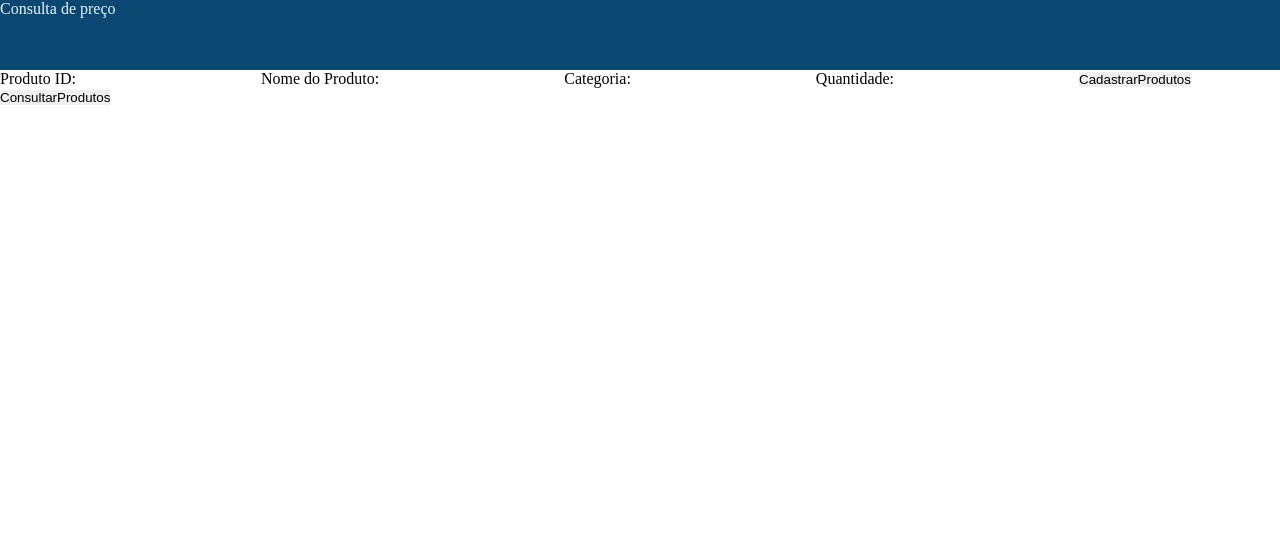
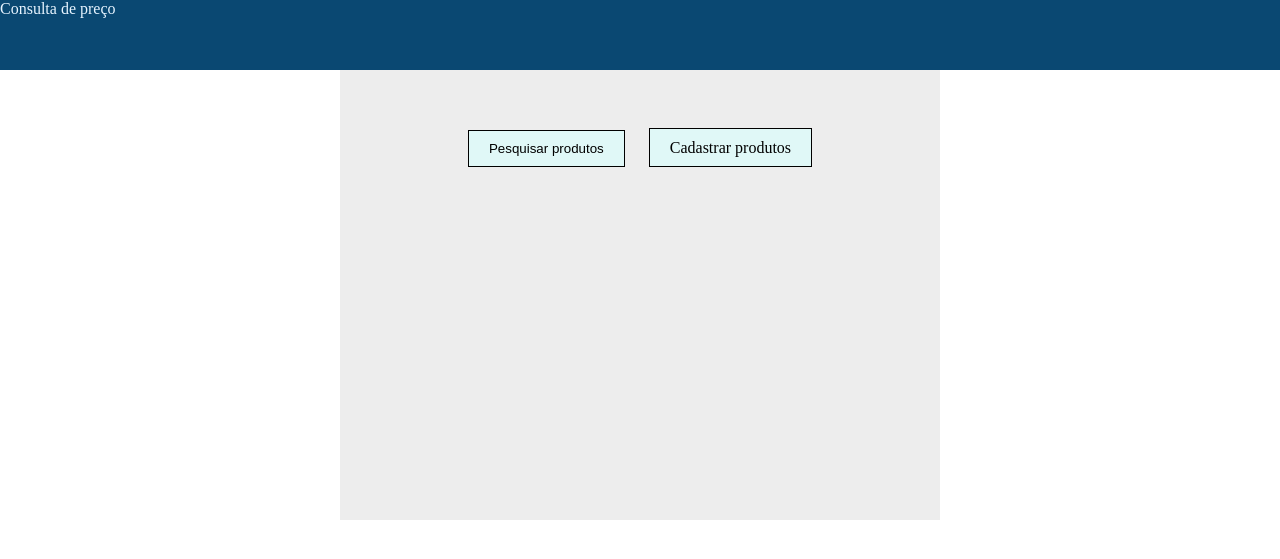
Before and after one commit to OtavioAPLima/javascript, a PHP site: page /menuUsuario.html in a window 1280 px wide. Shown: the top 559 px of the page. Run offline with PHP 8.4, Linux system fonts and the light colour scheme.

Commit message:
Cadastro e pesquisa de produtos

```diff
--- a/consultaProdutos.html
+++ b/consultaProdutos.html
@@ -25,8 +25,8 @@
         </div>
 
     </div>
-</Principal>
+</div>
 
 </body>
 
-</HMTL>
+</html>
--- a/index.html
+++ b/index.html
@@ -32,7 +32,7 @@
         </div>
 
     </div>
-</Principal>
+</div>
 
 <!-- erro de login -->
 <script>
@@ -46,4 +46,4 @@
 
 </body>
 
-</HMTL>
+</html>
--- a/login.php
+++ b/login.php
@@ -31,7 +31,7 @@ $result = $smtm->get_result();
 if ($result->num_rows == 1) {
     $smtm->close();
     $conn->close();
-    header("Location: consultaProdutos.html");
+    header("Location: menuUsuario.html");
 } else {
     $smtm->close();
     $conn->close();
--- a/menuUsuario.css
+++ b/menuUsuario.css
@@ -0,0 +1,43 @@
+#PesquisaForm {
+    display: none;
+    justify-content: center;
+    margin-top: 20px;
+}
+
+#CadastrarProdutosForm {
+    display: none;
+    justify-content: center;
+    margin-top: 20px;
+}
+
+.Forms {
+    border: 1px;
+    border-color: black;
+    border-style: solid;
+}
+
+#menuUsuario {
+    height: 400px;
+    width: 600px;
+    background-color: rgba(220, 220, 220, 0.515);
+    margin: auto;
+    text-align: center;
+    padding-top: 50px;
+    overflow: auto;
+}
+
+.inputForm {
+    margin-top: 10px;
+    padding: 5px;
+    border: 1px solid black;
+    background-color: rgba(122, 255, 251, 0.648);
+    cursor: pointer;
+}
+
+.botão {
+    margin: 10px;
+    padding: 10px 20px;
+    border: 1px solid black;
+    background-color: rgba(218, 255, 254, 0.648);
+    cursor: pointer;
+}
--- a/menuUsuario.html
+++ b/menuUsuario.html
@@ -17,23 +17,47 @@
 
         <div id="Corpo">
             <div id="Principal">
-                <form id="Pesquisa" onsubmit="pesquisa(event)">
-                    <label for="Produto_ID">Produto ID:</label>
-                    <input type="number" class="Forms" id="Produto_ID" name="Produto_ID">
-                    <label for="NomeProduto"> Nome do Produto:</label>
-                    <input type="text" class="Forms" id="NomeProduto" name="NomeProduto">
-                    <label for="CategoriaProduto"> Categoria:</label>
-                    <input type="text" class="Forms" id="CategoriaProduto" name="CategoriaProduto">
-                    <label for="QuantidadeProduto"> Quantidade:</label>
-                    <input type="number" class="Forms" id="QuantidadeProduto" name="QuantidadeProduto">
-                    <input type="submit" value="CadastrarProdutos">
-                    <input type="submit" value="ConsultarProdutos">
-                </form>
+                <div id="menuUsuario">
+                    <button class="botão" onclick="pesquisar()">Pesquisar produtos</button>
+                    <buttonv class="botão" onclick="cadastrar()">Cadastrar produtos</button>
+
+                    <form id="PesquisaForm" onsubmit="pesquisa(event)">
+                        <label for="Produto_ID">Produto ID:</label>
+                        <input type="number" class="Forms" name="Produto_ID">
+                        <label for="NomeProduto"> Nome do Produto:</label>
+                        <input type="text" class="Forms" name="NomeProduto">
+                        <label for="CategoriaProduto"> Categoria:</label>
+                        <input type="text" class="Forms" name="CategoriaProduto">
+                        <input type="submit" class="inputForm" value="Consultar Produtos">
+                    </form>
+
+                    <form id="CadastrarProdutosForm" onsubmit="pesquisa(event)">
+                        <label for="Produto_ID">Produto ID:</label>
+                        <input type="number" class="Forms" name="Produto_ID">
+                        <label for="NomeProduto"> Nome do Produto:</label>
+                        <input type="text" class="Forms" name="NomeProduto">
+                        <label for="CategoriaProduto"> Categoria:</label>
+                        <input type="text" class="Forms" name="CategoriaProduto">
+                        <label for="QuantidadeProduto"> Quantidade:</label>
+                        <input type="number" class="Forms" name="QuantidadeProduto">
+                        <input type="submit" class="inputForm" value="Cadastrar Produtos">
+                    </form>
+                </div>
 
                 <script>
                     function pesquisa(event) {
                         event.preventDefault();
-                        // Sua lógica de pesquisa aqui
+
+                    }
+                    document.getElementById('PesquisaForm').style.display = 'none';
+                    document.getElementById('CadastrarProdutosForm').style.display = 'none';
+                    function pesquisar() {
+                        document.getElementById('PesquisaForm').style.display = 'block';
+                        document.getElementById('CadastrarProdutosForm').style.display = 'none';
+                    }
+                    function cadastrar() {
+                        document.getElementById('PesquisaForm').style.display = 'none';
+                        document.getElementById('CadastrarProdutosForm').style.display = 'block';
                     }
                 </script>
 
@@ -44,8 +68,8 @@
         </div>
 
     </div>
-</Principal>
+</div>
 
 </body>
 
-</HMTL>
+</html>
--- a/register.html
+++ b/register.html
@@ -35,8 +35,8 @@
         </div>
 
     </div>
-</Principal>
+</div>
 
 </body>
 
-</HMTL>
+</html>
--- a/teste.sql
+++ b/teste.sql
@@ -11,7 +11,7 @@ CREATE TABLE Login(
 
 CREATE TABLE Produtos(
     Produto_ID int NOT NULL AUTO_INCREMENT,
-    NomeProduto varchar(100) NOT NULL,
+    NomeProduto varchar(100) NOT NULL UNIQUE,
     CategoriaProduto varchar(50) NOT NULL,
     QuantidadeProduto int NOT NULL,
     PRIMARY KEY (Produto_ID)
```
Also changed, not shown: index.css (line endings or trailing spaces), menuUsuario.js (added).
